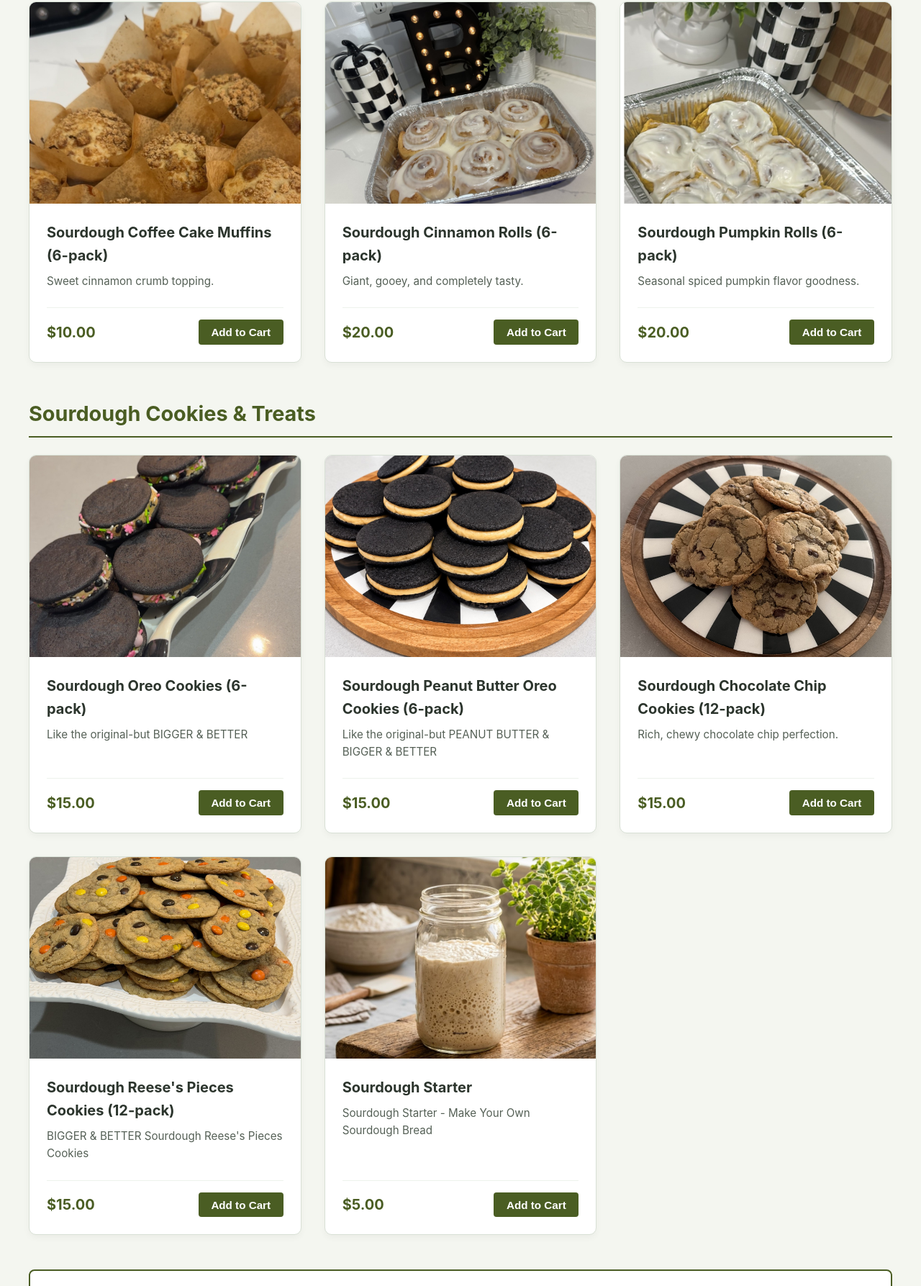
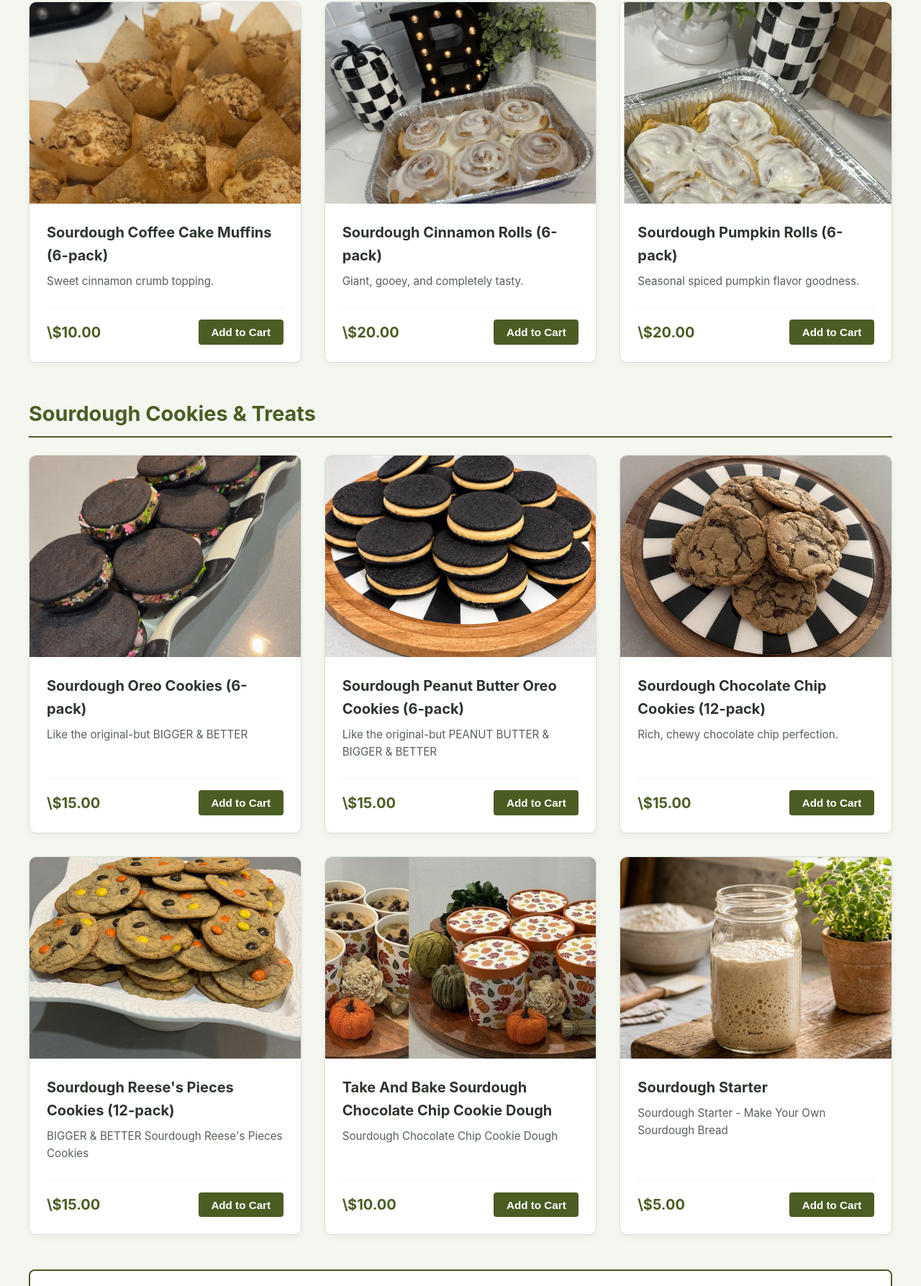
Before and after one commit to godsfuel/simplesourdough4u, a plain HTML site: page index.html in a window 1280 px wide. Shown: the part 1787-3574 px from the top of the page at 72% size. Drawn offline with Linux system fonts and the light colour scheme.

Commit message:
Add files via upload

```diff
--- a/index.html
+++ b/index.html
@@ -380,7 +380,7 @@
                             <p>Classic crispy crust with a soft, tangy open crumb.</p>
                         </div>
                         <div class="item-footer">
-                            <span class="price">$10.00</span>
+                            <span class="price">\$10.00</span>
                             <div id="btn-container-Original Sourdough Loaf">
                                 <button onclick="addToCart('Original Sourdough Loaf', 10.00)">Add to Cart</button>
                             </div>
@@ -395,7 +395,7 @@
                             <p>Packed with real cheddar cheese and fresh jalapeños.</p>
                         </div>
                         <div class="item-footer">
-                            <span class="price">$15.00</span>
+                            <span class="price">\$15.00</span>
                             <div id="btn-container-Jalapeño Cheddar Sourdough Loaf">
                                 <button onclick="addToCart('Jalapeño Cheddar Sourdough Loaf', 15.00)">Add to Cart</button>
                             </div>
@@ -410,7 +410,7 @@
                             <p>Pumpkin Shape Holiday Sourdough Loaf</p>
                         </div>
                         <div class="item-footer">
-                            <span class="price">$14.00</span>
+                            <span class="price">\$14.00</span>
                             <div id="btn-container-Holiday Pumpkin Loaf">
                                 <button onclick="addToCart('Holiday Pumpkin Loaf', 14.00)">Add to Cart</button>
                             </div>
@@ -425,7 +425,7 @@
                             <p>Makes about 9 fluffy, delicious pancakes.</p>
                         </div>
                         <div class="item-footer">
-                            <span class="price">$6.00</span>
+                            <span class="price">\$6.00</span>
                             <div id="btn-container-Sourdough Pancake Mix">
                                 <button onclick="addToCart('Sourdough Pancake Mix', 6.00)">Add to Cart</button>
                             </div>
@@ -447,7 +447,7 @@
                             <p>Sweet cinnamon crumb topping.</p>
                         </div>
                         <div class="item-footer">
-                            <span class="price">$10.00</span>
+                            <span class="price">\$10.00</span>
                             <div id="btn-container-Coffee Cake Muffins (6-pack)">
                                 <button onclick="addToCart('Coffee Cake Muffins (6-pack)', 10.00)">Add to Cart</button>
                             </div>
@@ -462,7 +462,7 @@
                             <p>Giant, gooey, and completely tasty.</p>
                         </div>
                         <div class="item-footer">
-                            <span class="price">$20.00</span>
+                            <span class="price">\$20.00</span>
                             <div id="btn-container-Sourdough Cinnamon Rolls (6-pack)">
                                 <button onclick="addToCart('Sourdough Cinnamon Rolls (6-pack)', 20.00)">Add to Cart</button>
                             </div>
@@ -477,7 +477,7 @@
                             <p>Seasonal spiced pumpkin flavor goodness.</p>
                         </div>
                         <div class="item-footer">
-                            <span class="price">$20.00</span>
+                            <span class="price">\$20.00</span>
                             <div id="btn-container-Pumpkin Cinnamon Rolls (6-pack)">
                                 <button onclick="addToCart('Pumpkin Cinnamon Rolls (6-pack)', 20.00)">Add to Cart</button>
                             </div>
@@ -499,7 +499,7 @@
                             <p>Like the original-but BIGGER & BETTER</p>
                         </div>
                         <div class="item-footer">
-                            <span class="price">$15.00</span>
+                            <span class="price">\$15.00</span>
                             <div id="btn-container-Sourdough Oreo Cookies (6-pack)">
                                 <button onclick="addToCart('Sourdough Oreo Cookies (6-pack)', 15.00)">Add to Cart</button>
                             </div>
@@ -514,7 +514,7 @@
                             <p>Like the original-but PEANUT BUTTER & BIGGER & BETTER</p>
                         </div>
                         <div class="item-footer">
-                            <span class="price">$15.00</span>
+                            <span class="price">\$15.00</span>
                             <div id="btn-container-Sourdough Peanut Butter Oreo Cookies (6-pack)">
                                 <button onclick="addToCart('Sourdough Peanut Butter Oreo Cookies (6-pack)', 15.00)">Add to Cart</button>
                             </div>
@@ -529,7 +529,7 @@
                             <p>Rich, chewy chocolate chip perfection.</p>
                         </div>
                         <div class="item-footer">
-                            <span class="price">$15.00</span>
+                            <span class="price">\$15.00</span>
                             <div id="btn-container-Sourdough Chocolate Chip Cookies (12-pack)">
                                 <button onclick="addToCart('Sourdough Chocolate Chip Cookies (12-pack)', 15.00)">Add to Cart</button>
                             </div>
@@ -544,9 +544,24 @@
                             <p>BIGGER & BETTER Sourdough Reese's Pieces Cookies</p>
                         </div>
                         <div class="item-footer">
-                            <span class="price">$15.00</span>
+                            <span class="price">\$15.00</span>
                             <div id="btn-container-Sourdough Reese's Pieces Cookies (12-pack)">
                                 <button onclick="addToCart('Sourdough Reese\'s Pieces Cookies (12-pack)', 15.00)">Add to Cart</button>
+                            </div>
+                        </div>
+                    </div>
+                </div>
+                <div class="product-card">
+                    <img src="Sourdough Chocolate Chip Cookie Dough.jpg" alt="Sourdough Chocolate Chip Cookie Dough 1.jpg" class="item-photo">
+                    <div class="item-content">
+                        <div class="item-details">
+                            <h4>Take And Bake Sourdough Chocolate Chip Cookie Dough</h4>
+                            <p>Sourdough Chocolate Chip Cookie Dough</p>
+                        </div>
+                        <div class="item-footer">
+                            <span class="price">\$10.00</span>
+                            <div id="btn-container-Take And Bake Sourdough Chocolate Chip Cookie Dough">
+                                <button onclick="addToCart('Take And Bake Sourdough Chocolate Chip Cookie Dough', 10.00)">Add to Cart</button>
                             </div>
                         </div>
                     </div>
@@ -559,7 +574,7 @@
                             <p>Sourdough Starter - Make Your Own Sourdough Bread</p>
                         </div>
                         <div class="item-footer">
-                            <span class="price">$5.00</span>
+                            <span class="price">\$5.00</span>
                             <div id="btn-container-Sourdough Starter">
                                 <button onclick="addToCart('Sourdough Starter', 5.00)">Add to Cart</button>
                             </div>
@@ -578,7 +593,7 @@
             <ul id="cart-items">
                 <li>Your cart is currently empty.</li>
             </ul>
-            <div class="cart-total" id="cart-total">Total: $0.00</div>
+            <div class="cart-total" id="cart-total">Total: \$0.00</div>
 
             <!-- Formspree Checkout Form (Integrated with xgavakdr) -->
             <div id="checkout-container" class="checkout-container">
@@ -592,7 +607,7 @@
                         <strong>Accepted Payment Methods (Prepay Required):</strong>
                         <ul>
                             <li><strong>Zelle:</strong> 623-455-1135 (Jamie Blades)</li>
-                            <li><strong>Cash App:</strong> $JamieBlades</li>
+                            <li><strong>Cash App:</strong> \$JamieBlades</li>
                             <li><strong>Venmo:</strong> @Jamie-Blades-1</li>
                             <li><strong>PayPal:</strong> 623-455-1135 (Jamie Blades)</li>
                             <li><strong>Apple Cash:</strong> 623-455-1135</li>
@@ -623,7 +638,7 @@
 
                     <div class="form-group">
                         <label for="payment-reference">Payment Handle & Confirmation / Receipt #:</label>
-                        <input type="text" id="payment-reference" name="payment_reference" required placeholder="e.g., $YourHandle / Confirmation #12345">
+                        <input type="text" id="payment-reference" name="payment_reference" required placeholder="e.g., \$YourHandle / Confirmation #12345">
                     </div>
 
                     <button type="submit" class="checkout-btn">Submit Order to Jamie</button>
@@ -651,6 +666,7 @@
             { name: 'Sourdough Oreo Cookies (6-pack)', price: 15.00 },
             { name: 'Sourdough Peanut Butter Oreo Cookies (6-pack)', price: 15.00 },
             { name: 'Sourdough Chocolate Chip Cookies (12-pack)', price: 15.00 },
+            { name: 'Take And Bake Sourdough Chocolate Chip Cookie Dough', price: 10.00 },
             { name: 'Sourdough Starter', price: 5.00 },
             { name: "Sourdough Reese's Pieces Cookies (12-pack)", price: 15.00 }
         ];
@@ -715,7 +731,7 @@
 
             if (cart.length === 0) {
                 cartList.innerHTML = '<li>Your cart is currently empty.</li>';
-                cartTotal.innerText = 'Total: $0.00';
+                cartTotal.innerText = 'Total: \$0.00';
                 checkoutContainer.style.display = 'none';
                 return;
             }
```
Also changed, not shown: Sourdough Chocolate Chip Cookie Dough.jpg (added).
